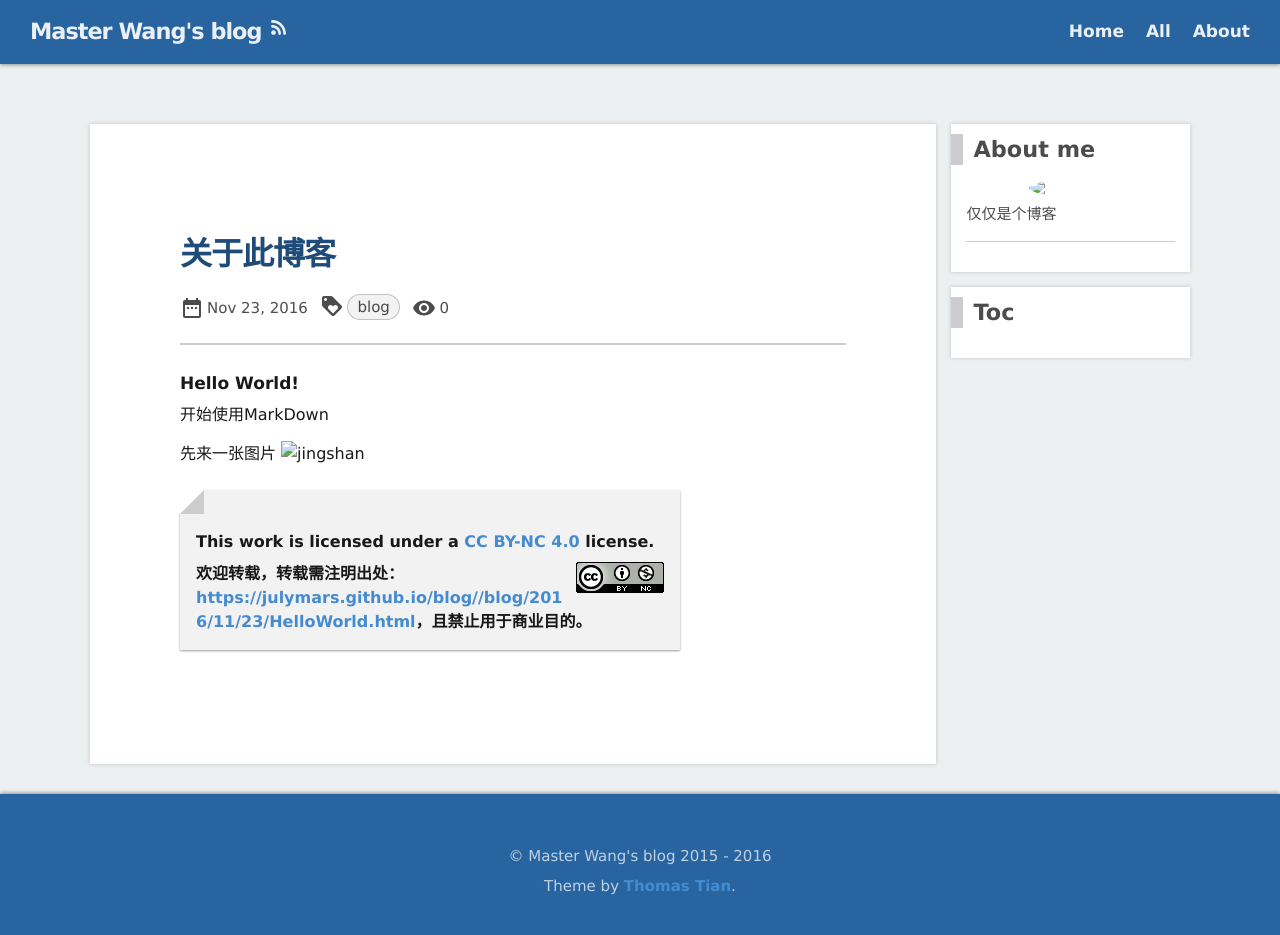
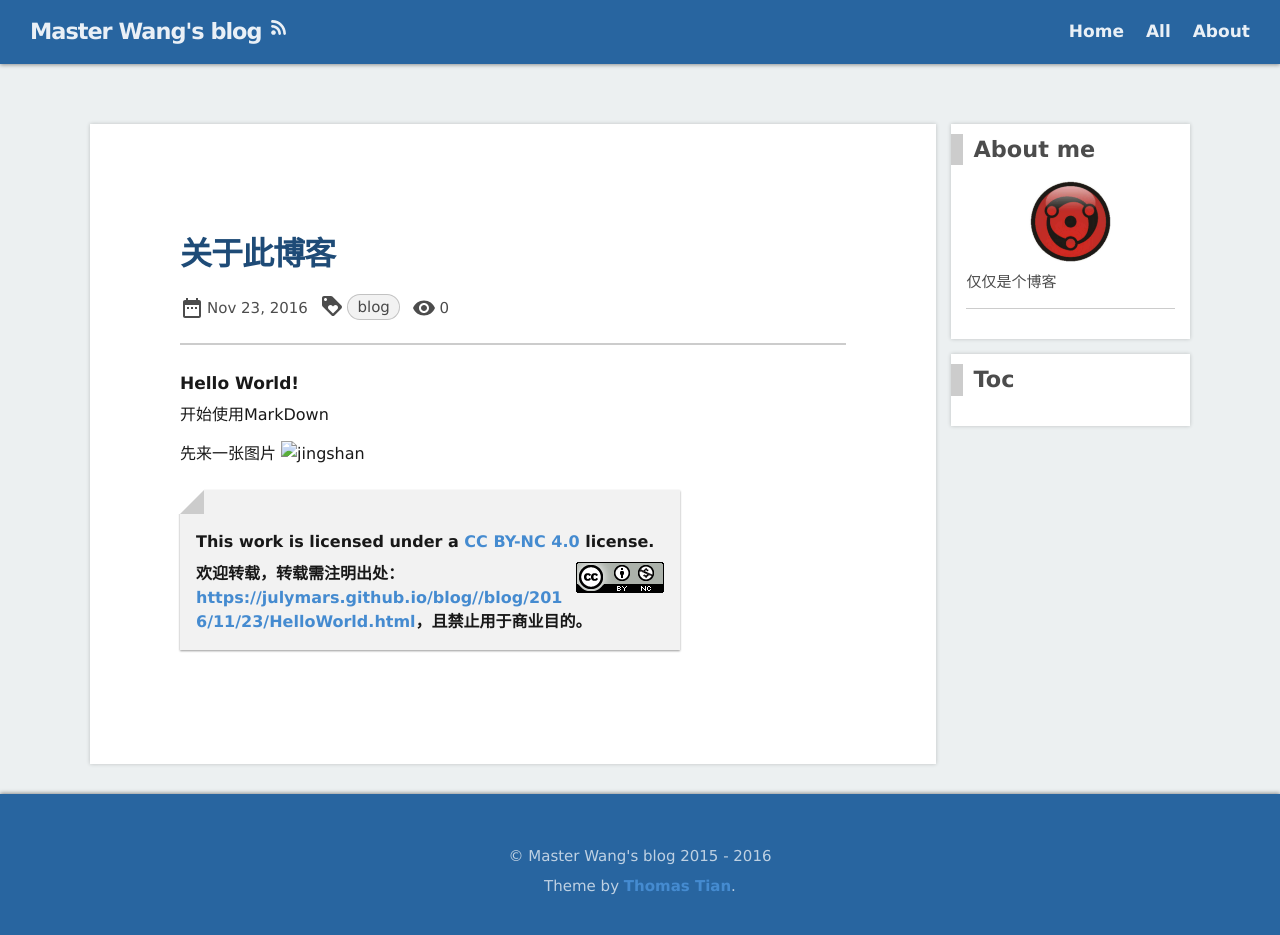
Before and after one commit to JulyMars/blog, a Jekyll site: the page built from _posts/2016-11-23-HelloWorld.md, in a window 1280 px wide. Built offline with Jekyll 4.4.1, drawn with Linux system fonts in a browser that asks for light colours; nearby versions of some CDN libraries; comment, search, counter and statistics services are not loaded.

Commit message:
no message

```diff
--- a/_includes/about-me.html
+++ b/_includes/about-me.html
@@ -1,6 +1,6 @@
 <div class="about-me">
     <a href="{{ site.homepage_url }}">
-        <img src="{{ site.avata_url }}">
+        <img src="{{ site.url }}{{ site.avata_url }}">
     </a>
     <p>{{ site.bio }}</p>
     {% include follow-me.html %}
```
